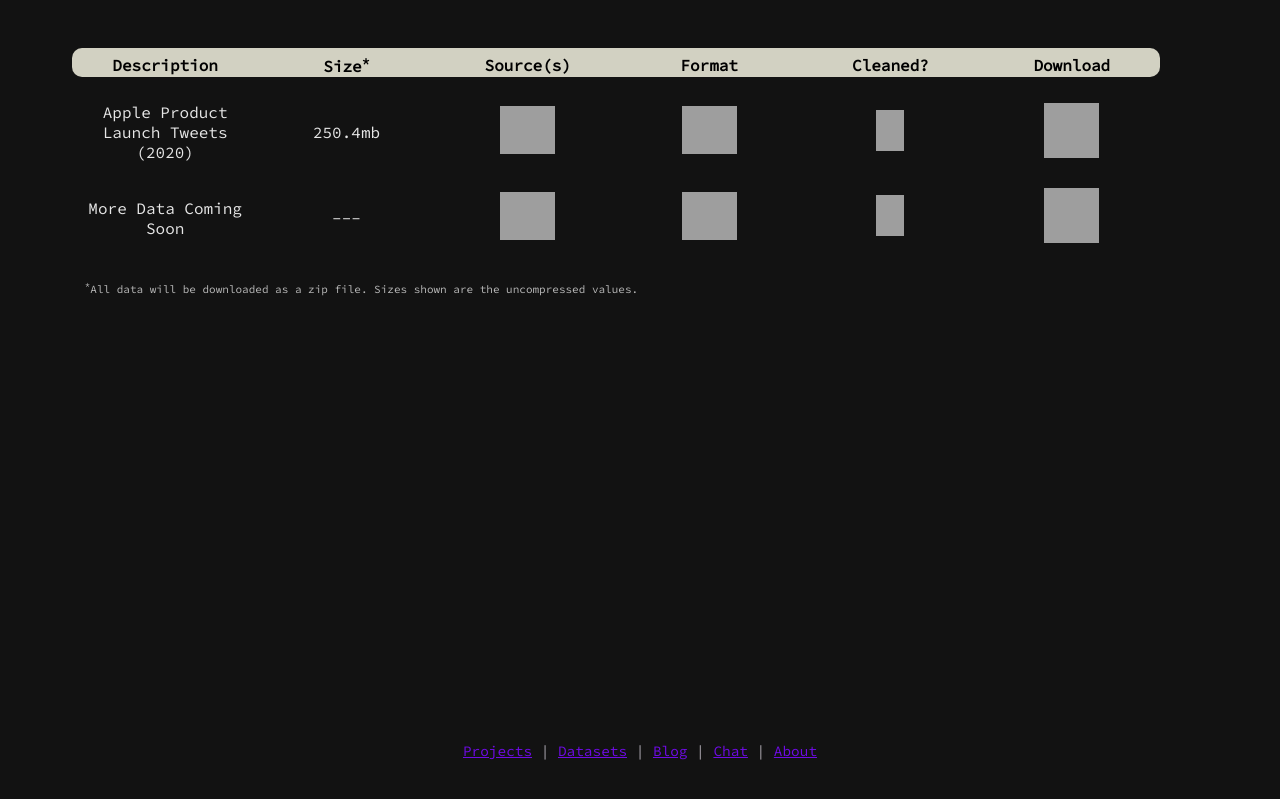
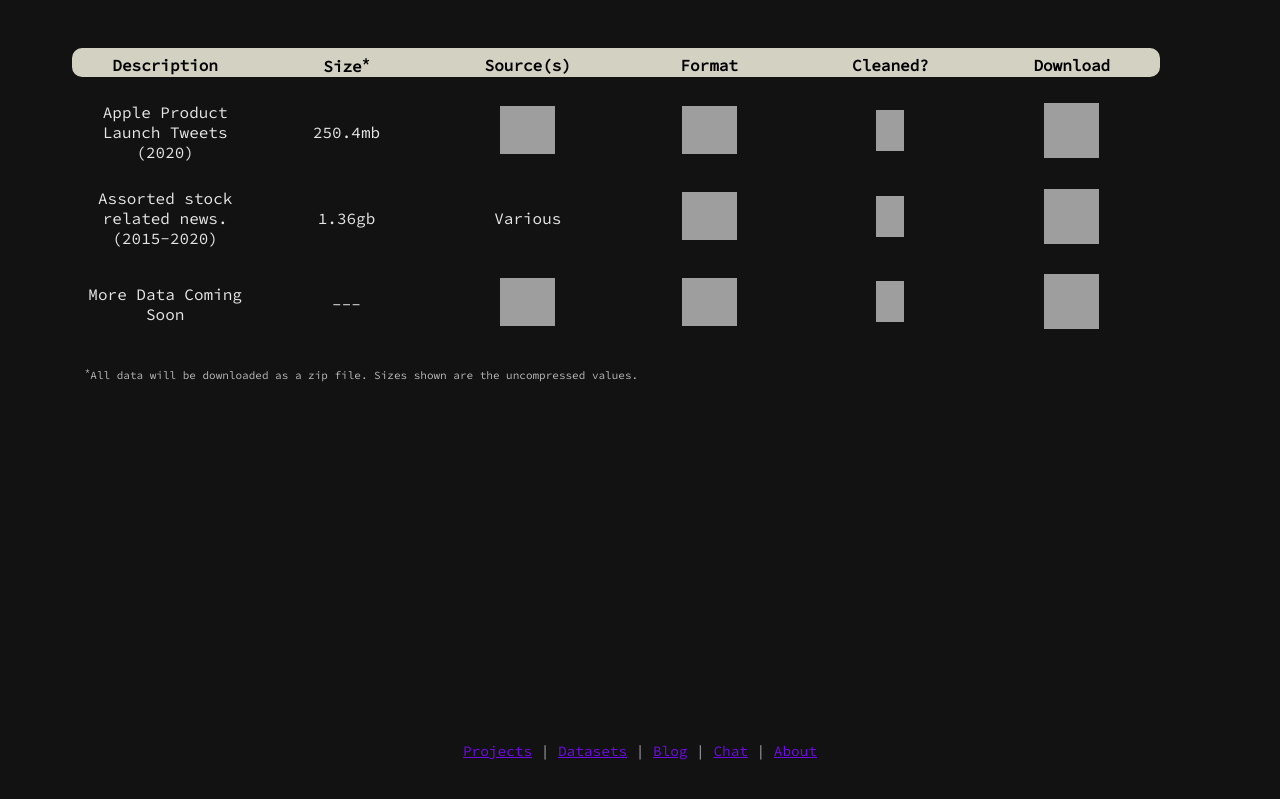
Before and after one commit to brenfrrs/personalsite, a Flask app: page /datasets in a window 1280 px wide. Run offline with Flask 2, Linux system fonts and the light colour scheme; some libraries are stand-ins or nearby versions; grey boxes are pictures that could not be loaded.

Commit message:
added stock news dataset to table row

```diff
--- a/templates/datasets.html
+++ b/templates/datasets.html
@@ -25,6 +25,18 @@
   <tr class="hidden">
     <td colspan=7><p class="data_info">1.2 million tweets from 9/1/2020 to 12/1/2020. This was an interesting period of time because Apple had 3 major product launch events: <a class="light_link" href="https://youtu.be/b13xnFp_LJs">Time Flies</a> / <a class="light_link" href="https://youtu.be/KR0g-1hnQPA">Hi, Speed</a> / <a class="light_link" href="https://youtu.be/5AwdkGKmZ0I">One More Thing.</a> All tweets over the previously mentioned period containing the following search terms were collected: <span style="font-style: italic;">"IPhone 12", "Apple Silicon", "M1 Macbook", "New Macbook", "IPhone 12 Pro", "New Apple", "New IPhone", "Silicon"</span>. The data was collected using twint. <p class="data_info"> Features: date, timezone, user_id, (user)name, location, tweet, reply count, retweet count, like count, and search term. </p> <p class="data_info"> Link to my project repo using this data can be found - <a href="https://github.com/brenfrrs/twitter_sentiment_analysis">here</a> </p></p></td>
   </tr>
+
+  <tr class="header">
+   <td class="test">Assorted stock related news. (2015-2020)</td>
+   <td>1.36gb</td>
+   <td>Various</td>
+   <td><img class="filetype_icon" src="static/datasets/UI/csv2.svg"></td>
+   <td><img class="is_cleaned" src="static/datasets/UI/cross.svg"></td>
+   <td><a href="static/datasets/stock_news.zip" download="stock_news.zip"><img class="download_table_img" src="static/datasets/UI/download.svg"></a></td>
+ </tr>
+<tr class="hidden">
+<td colspan=7><p class="data_info">Hundreds of thousands of news articles published between 2015-2020 for: Facebook, Goldman Sachs, Google, IBM, McDonalds, Merck, Netflix, Nike, and Walmart.</p></td>
+</tr>
 
       <tr class="header">
         <td class="test">More Data Coming Soon</td>
```
